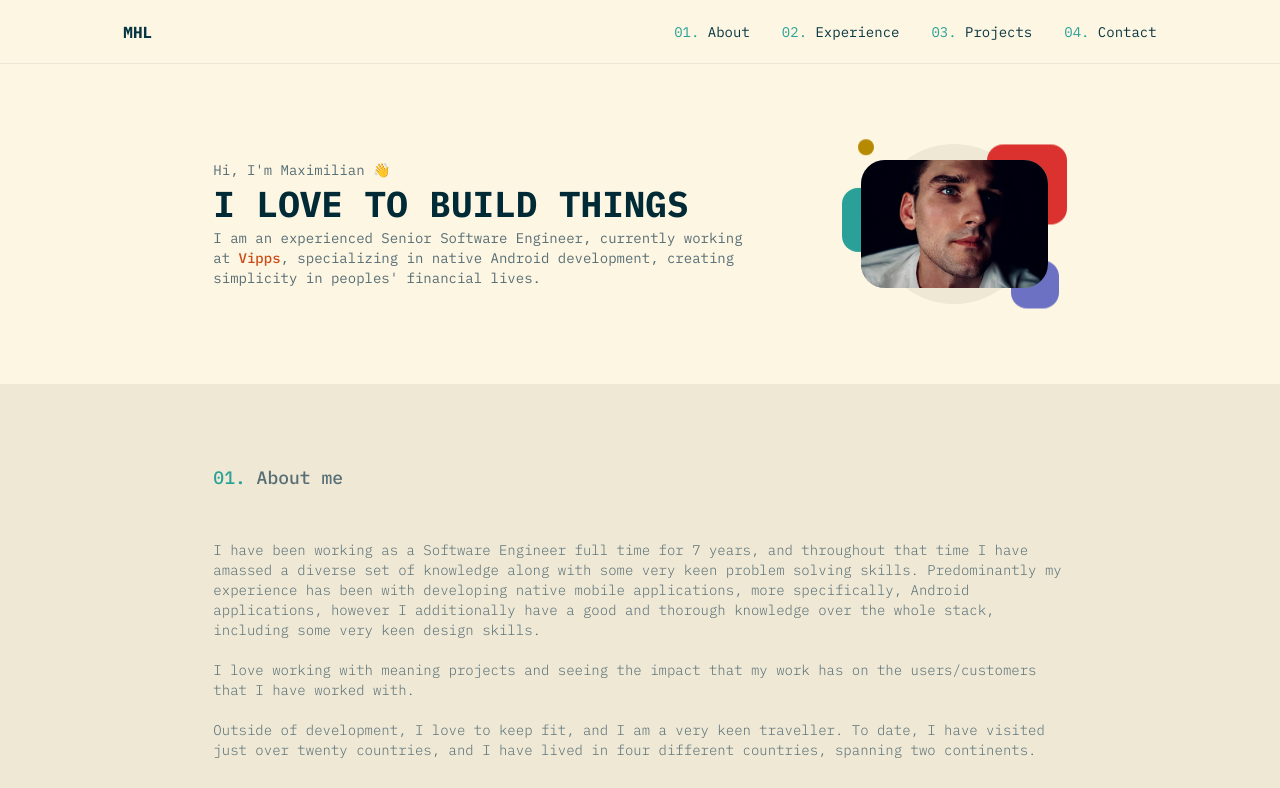
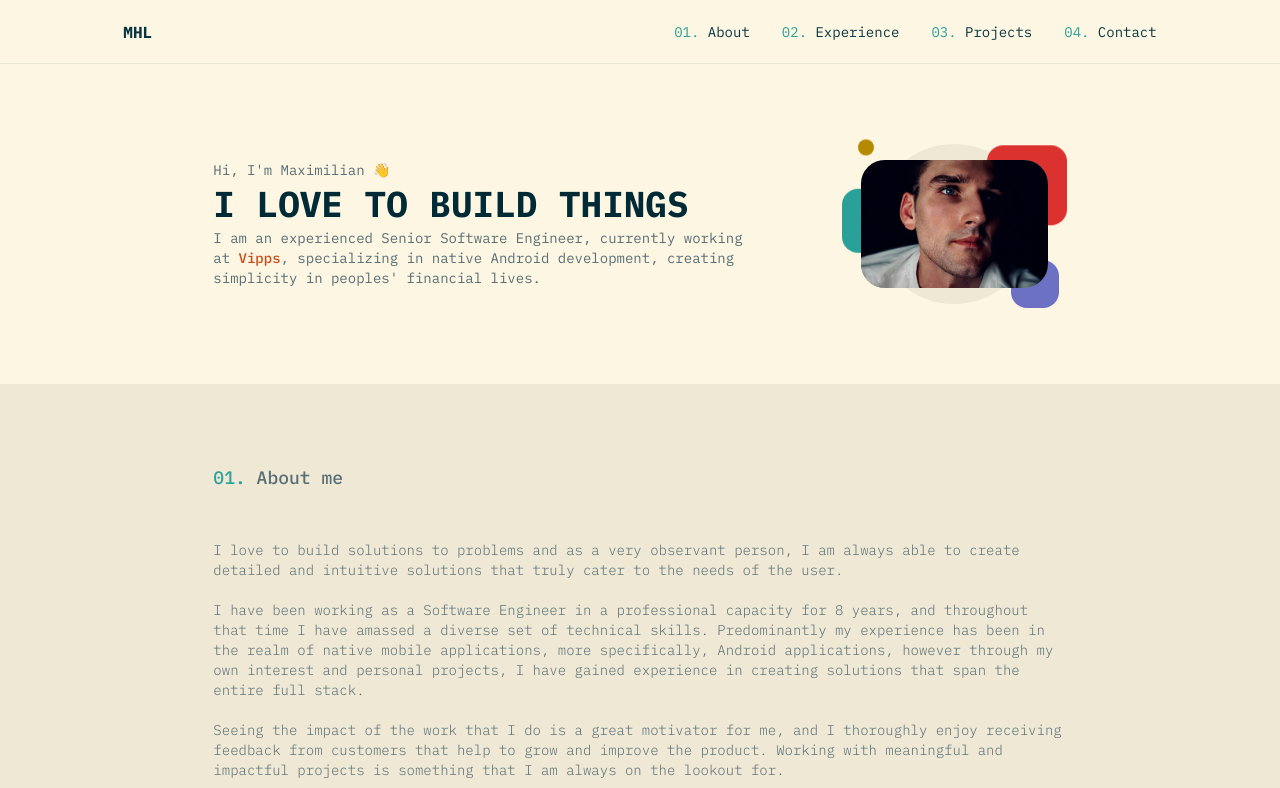
Before and after one commit to maxhves/hvesser-lewis-consulting-site, a Next.js app: page / in a window 1280 px wide. Shown: the top 788 px of the page. Built offline with nearby package versions, Linux system fonts and the light colour scheme; no server answers.

Commit message:
Updated about text.

```diff
--- a/src/app/sections/about/about.tsx
+++ b/src/app/sections/about/about.tsx
@@ -14,16 +14,20 @@ function About() {
       <div className="space-y-6">
         {/* Main text */}
         <p className="text-cutty-sark dark:text-aths-special text-sm font-light">
-          I have been working as a Software Engineer full time for 7 years, and throughout that time I have amassed a
-          diverse set of knowledge along with some very keen problem solving skills. Predominantly my experience has
-          been with developing native mobile applications, more specifically, Android applications, however I
-          additionally have a good and thorough knowledge over the whole stack, including some very keen design skills.
+          I love to build solutions to problems and as a very observant person, I am always able to create detailed
+          and intuitive solutions that truly cater to the needs of the user.
           <br/><br/>
-          I love working with meaning projects and seeing the impact that my work has on the users/customers that I have
-          worked with.
+          I have been working as a Software Engineer in a professional capacity for 8 years, and throughout that time
+          I have amassed a diverse set of technical skills. Predominantly my experience has been in the realm of native
+          mobile applications, more specifically, Android applications, however through my own interest and personal
+          projects, I have gained experience in creating solutions that span the entire full stack.
+          <br/><br/>
+          Seeing the impact of the work that I do is a great motivator for me, and I thoroughly enjoy receiving feedback
+          from customers that help to grow and improve the product. Working with meaningful and impactful projects is
+          something that I am always on the lookout for.
           <br/><br/>
           Outside of development, I love to keep fit, and I am a very keen traveller. To date, I have visited just over
-          twenty countries, and I have lived in four different countries, spanning two continents.
+          twenty countries, living in four of them.
         </p>
 
         {/* Technologies list */}
```
